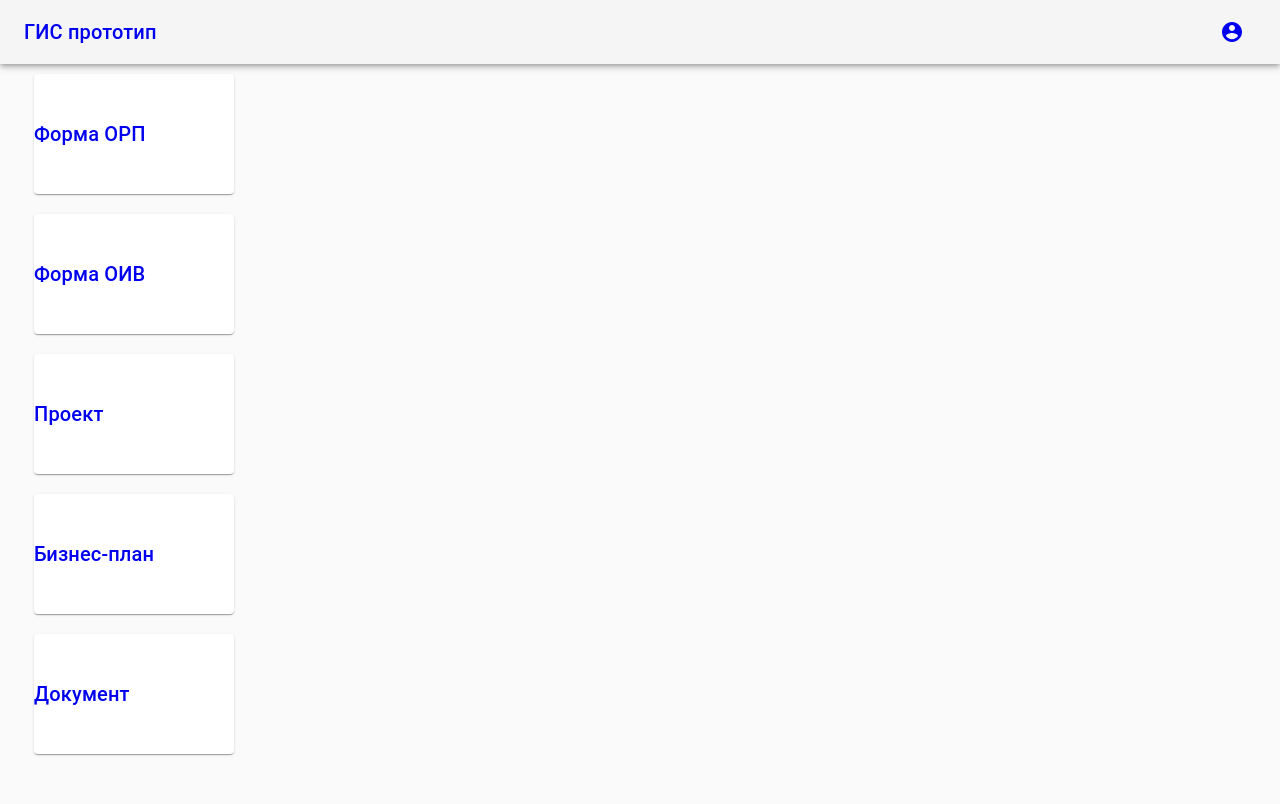
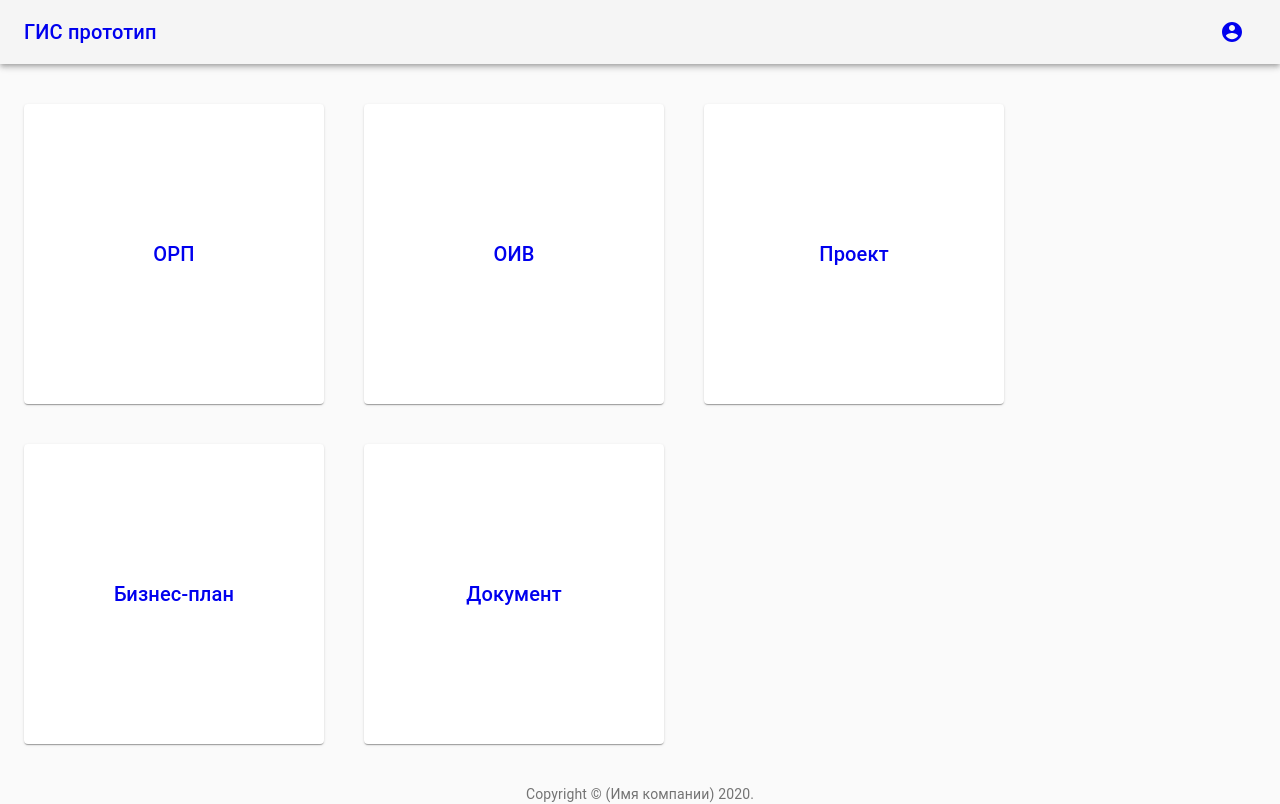
Before and after one commit to Vvtu/proto, a React (Create React App) app: page / in a window 1280 px wide. Built offline with nearby package versions, Linux system fonts and the light colour scheme.

Commit message:
fix layout

```diff
--- a/src/components/Copyright.tsx
+++ b/src/components/Copyright.tsx
@@ -9,7 +9,7 @@ export default function Copyright() {
         <Typography variant="body2" color="textSecondary" align="center">
             {'Copyright © '}
             <Link color="inherit" href="https://material-ui.com/">
-                (Имя нашей компании)
+                (Имя компании)
       </Link>{' '}
             {new Date().getFullYear()}
             {'.'}
--- a/src/main/Widget.tsx
+++ b/src/main/Widget.tsx
@@ -14,19 +14,20 @@ const useStyles = makeStyles((theme) => ({
         width: '100%',
         height: '100%',
         display: 'flex',
-        flexDirection: 'column',
-        justifyContent: 'space-around',
-        alignItems: 'start',
+        flexDirection: 'row',
+        justifyContent: 'center',
+        alignItems: 'center',
     },
 
     paper: {
-        height: 200,
-        width: 200,
+        height: 300,
+        width: 300,
         display: 'flex',
         flexDirection: 'row',
-        justifyContent: 'center',
+        justifyContent: 'start',
         alignItems: 'center',
-        margin: 10
+        marginRight: 40,
+        marginBottom: 40,
     },
 }));
 
--- a/src/main/index.tsx
+++ b/src/main/index.tsx
@@ -5,34 +5,18 @@ import Widget from './Widget';
 import { makeStyles } from '@material-ui/core/styles';
 import { Container } from '@material-ui/core';
 
+import Copyright from '../components/Copyright';
+
 
 const useStyles = makeStyles((theme) => ({
-    appBar: {
-        position: "relative",
-    },
-    link: { textDecoration: "none" },
-    toolbarButtons: {
-        marginLeft: "auto",
-    },
-    center: {
+    container: {
+        marginTop: 40,
         width: '100%',
         display: 'flex',
-        flexDirection: 'column',
-        justifyContent: 'space-around',
-        alignItems: 'start',
-        height: "700px",
-
-    },
-    paper: {
-        height: 400,
-        marginTop: theme.spacing(3),
-        marginBottom: theme.spacing(3),
-        padding: theme.spacing(2),
-        [theme.breakpoints.up(600 + theme.spacing(3) * 2)]: {
-            marginTop: theme.spacing(6),
-            marginBottom: theme.spacing(6),
-            padding: theme.spacing(3),
-        },
+        flexDirection: 'row',
+        justifyContent: 'start',
+        alignItems: 'center',
+        flexWrap: 'wrap'
     },
 }));
 
@@ -42,14 +26,14 @@ export default function Main() {
     return (
         <React.Fragment>
             <TopBar />
-            <Container className={classes.center}>
-                <Widget link={"/customer-form"} label={`Форма ОРП`} />
-                <Widget link={"/"} label={`Форма ОИВ`} />
+            <Container className={classes.container}>
+                <Widget link={"/customer-form"} label={`ОРП`} />
+                <Widget link={"/"} label={`ОИВ`} />
                 <Widget link={"/"} label={`Проект`} />
                 <Widget link={"/"} label={`Бизнес-план`} />
                 <Widget link={"/"} label={`Документ`} />
-
             </Container>
+            <Copyright />
         </React.Fragment>
     );
 }
```
Also changed, not shown: 2 other files (tests, documents, lock files or other folders).
